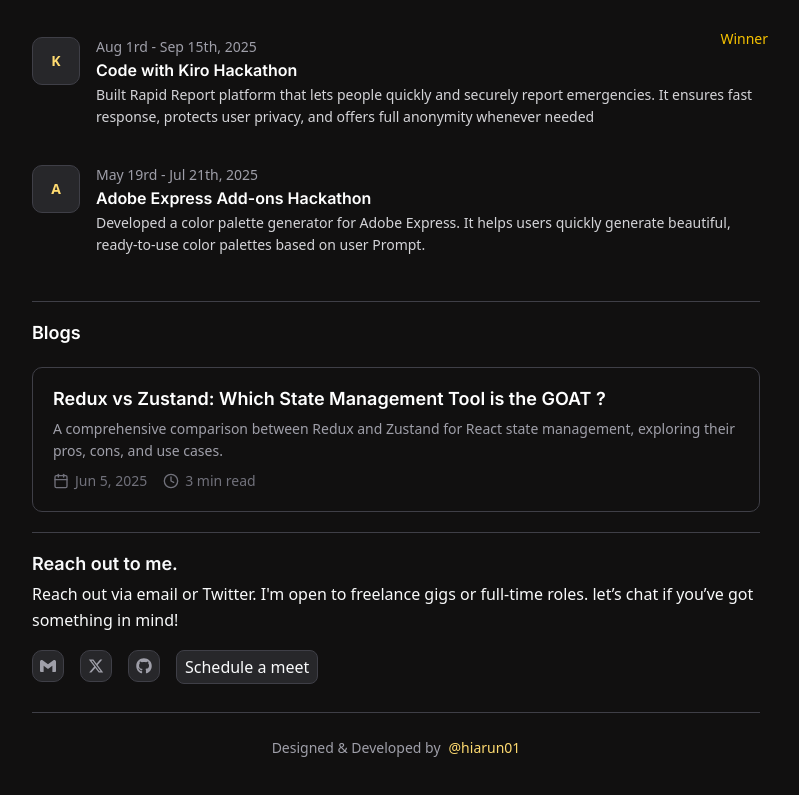
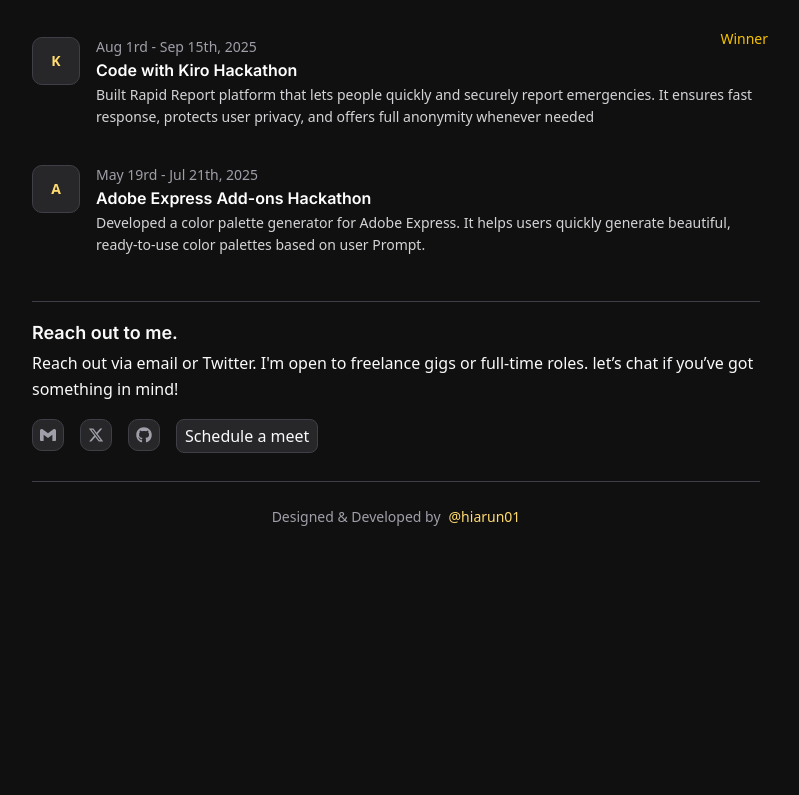
Before and after one commit to hiarun01/my-portfolio, a Next.js app: page / in a window 1280 px wide. Shown: the part 1435-2230 px from the top of the page, without its empty margins (244-1043 px from the left). After the commit the page ends 2027 px from the top, so only its background shows below. Built offline with nearby package versions, Linux system fonts and the light colour scheme.

Commit message:
hide blog section

```diff
--- a/app/page.tsx
+++ b/app/page.tsx
@@ -1,7 +1,7 @@
 "use client";
 
 import About from "@/components/About";
-import Blogs from "@/components/Blogs";
+// import Blogs from "@/components/Blogs";
 import Contact from "@/components/Contact";
 import Footer from "@/components/Footer";
 import HackathonSection from "@/components/HackathonSection";
@@ -41,9 +41,9 @@ export default function Home() {
         </section>
 
         {/* Blogs */}
-        <section aria-label="Blog Posts">
+        {/* <section aria-label="Blog Posts">
           <Blogs />
-        </section>
+        </section> */}
 
         {/* Contact Section */}
         <section aria-label="Contact Information">
--- a/components/Contact.tsx
+++ b/components/Contact.tsx
@@ -3,7 +3,7 @@ import {socials} from "./Data/SocialData";
 
 export default function Contact() {
   return (
-    <section className="mb-4 border-t border-zinc-700 pt-5">
+    <section className="mb-4 ">
       <h2 className="text-lg font-bold mb-2">Reach out to me.</h2>
 
       <p className="mt-2 ">
```
